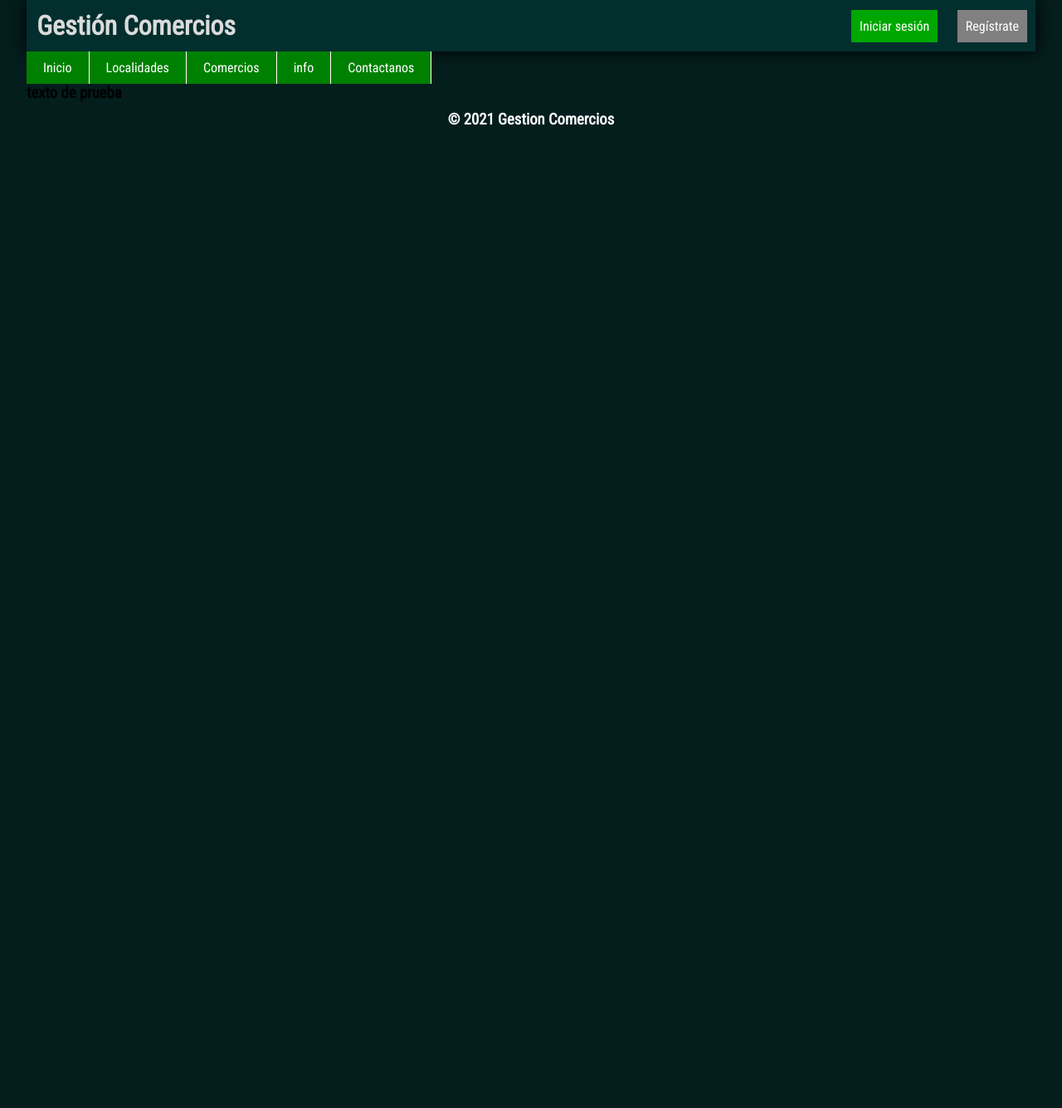
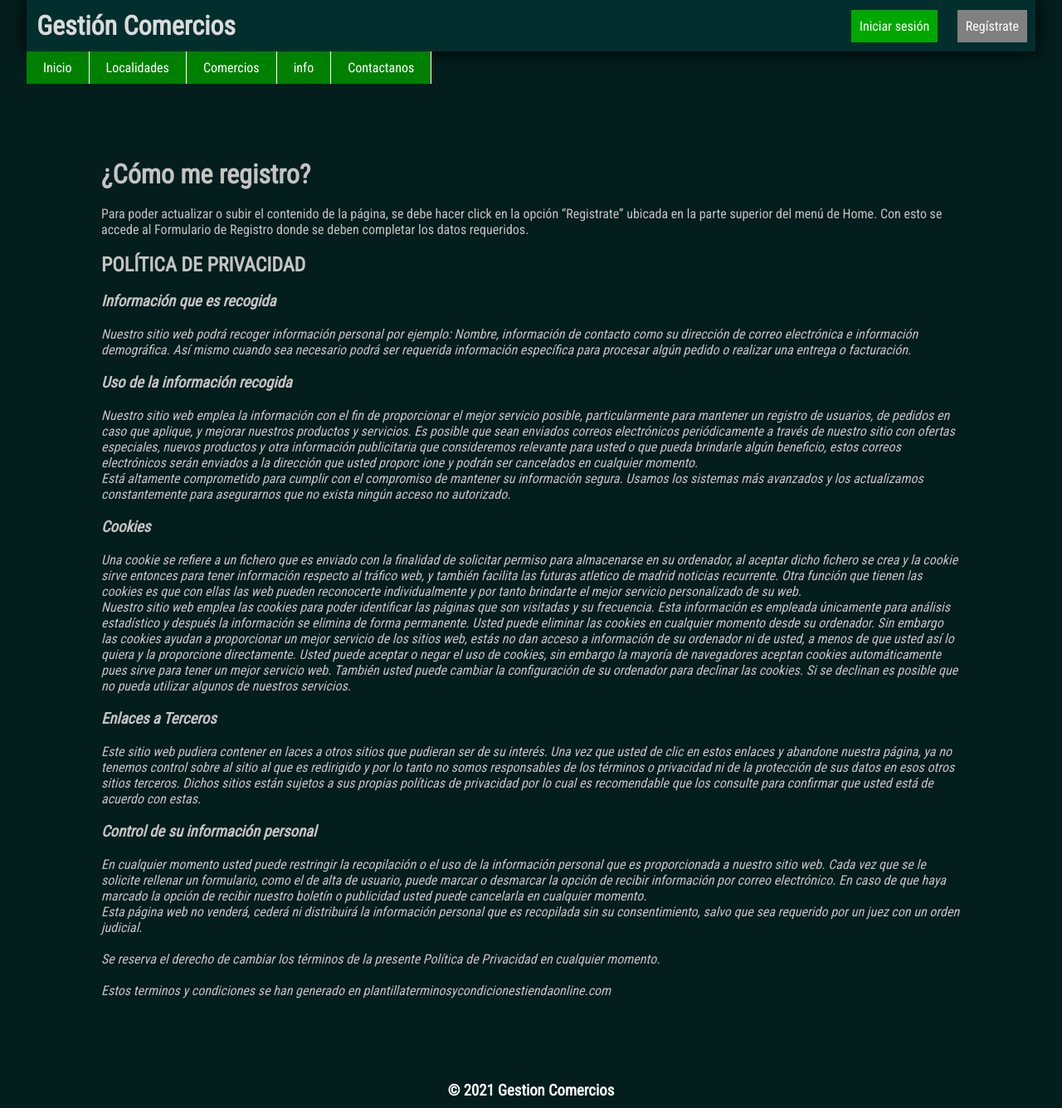
Before and after one commit to kapitanl/Proyecto-final-Gestion-Comercios, a Django app: page /info in a window 1280 px wide. Shown: the whole page at 83% size. Before the commit the page ends 151 px from the top, so only its background shows below. Run offline with Django 3.2, Linux system fonts and the light colour scheme.

Commit message:
se ha agregado contenido a info, contactanos y un sistema de envío de mails con sus respectivos diseños

```diff
--- a/GestionComerciosApp/static/listas.css
+++ b/GestionComerciosApp/static/listas.css
@@ -35,3 +35,24 @@
     background: rgb(3, 15, 15)
 
 }
+/*Contenido de info*/
+.info{
+    margin: 90px;
+}
+.info h1{
+    color : rgb(196, 195, 195);
+}
+.info p{
+    color: rgb(196, 195, 195);
+}
+.info h2{
+    color: rgb(196, 195, 195);
+}
+.info h3{
+    color: rgb(196, 195, 195);
+}
+
+/*contenido de contáctanos también en info*/
+
+
+/* Mensaje de envío de correo también en info*/
--- a/GestionComerciosApp/templates/info.html
+++ b/GestionComerciosApp/templates/info.html
@@ -3,6 +3,52 @@
 
 {% block section %}
 
-<h3> texto de prueba </h3>
+<div class="info">
+    <h1>¿Cómo me registro?</h1>
+    <br>
+    <p>Para poder actualizar o subir el contenido de la página, se debe hacer click en la opción “Registrate” ubicada en la parte superior del menú de  Home. Con esto se accede al Formulario de Registro donde se deben completar los datos requeridos.</p>
+
+    <br>
+    <h2>POLÍTICA DE PRIVACIDAD</h2>
+    <br>
+    <h3><em>Información que es recogida</h3>
+    <br>
+
+    <p>Nuestro sitio web podrá recoger información personal por ejemplo: Nombre,  información de contacto como  su dirección de correo electrónica e información demográfica. Así mismo cuando sea necesario podrá ser requerida información específica para procesar algún pedido o realizar una entrega o facturación.</p>
+    <br>
+    <h3>Uso de la información recogida</h3>
+    <br>
+
+    <p>Nuestro sitio web emplea la información con el fin de proporcionar el mejor servicio posible, particularmente para mantener un registro de usuarios, de pedidos en caso que aplique, y mejorar nuestros productos y servicios.  Es posible que sean enviados correos electrónicos periódicamente a través de nuestro sitio con ofertas especiales, nuevos productos y otra información publicitaria que consideremos relevante para usted o que pueda brindarle algún beneficio, estos correos electrónicos serán enviados a la dirección que usted proporc ione y podrán ser cancelados en cualquier momento.</p>
+
+    <p>Está altamente comprometido para cumplir con el compromiso de mantener su información segura. Usamos los sistemas más avanzados y los actualizamos constantemente para asegurarnos que no exista ningún acceso no autorizado.</p>
+    <br>
+    <h3>Cookies</h3>
+    <br>
+
+    <p>Una cookie se refiere a un fichero que es enviado con la finalidad de solicitar permiso para almacenarse en su ordenador, al aceptar dicho fichero se crea y la cookie sirve entonces para tener información respecto al tráfico web, y también facilita las futuras atletico de madrid noticias recurrente. Otra función que tienen las cookies es que con ellas las web pueden reconocerte individualmente y por tanto brindarte el mejor servicio personalizado de su web.</p>
+
+    <p>Nuestro sitio web emplea las cookies para poder identificar las páginas que son visitadas y su frecuencia. Esta información es empleada únicamente para análisis estadístico y después la información se elimina de forma permanente. Usted puede eliminar las cookies en cualquier momento desde su ordenador. Sin embargo las cookies ayudan a proporcionar un mejor servicio de los sitios web, estás no dan acceso a información de su ordenador ni de usted, a menos de que usted así lo quiera y la proporcione directamente. Usted puede aceptar o negar el uso de cookies, sin embargo la mayoría de navegadores aceptan cookies automáticamente pues sirve para tener un mejor servicio web. También usted puede cambiar la configuración de su ordenador para declinar las cookies. Si se declinan es posible que no pueda utilizar algunos de nuestros servicios.</p>
+
+    <br>
+    <h3>Enlaces a Terceros</h3>
+    <br>
+
+    <p>Este sitio web pudiera contener en laces a otros sitios que pudieran ser de su interés. Una vez que usted de clic en estos enlaces y abandone nuestra página, ya no tenemos control sobre al sitio al que es redirigido y por lo tanto no somos responsables de los términos o privacidad ni de la protección de sus datos en esos otros sitios terceros. Dichos sitios están sujetos a sus propias políticas de privacidad por lo cual es recomendable que los consulte para confirmar que usted está de acuerdo con estas.</p>
+
+    <br>
+    <h3>Control de su información personal</h3>
+    <br>
+
+    <p>En cualquier momento usted puede restringir la recopilación o el uso de la información personal que es proporcionada a nuestro sitio web.  Cada vez que se le solicite rellenar un formulario, como el de alta de usuario, puede marcar o desmarcar la opción de recibir información por correo electrónico.  En caso de que haya marcado la opción de recibir nuestro boletín o publicidad usted puede cancelarla en cualquier momento.</p>
+
+    <p>Esta página web no venderá, cederá ni distribuirá la información personal que es recopilada sin su consentimiento, salvo que sea requerido por un juez con un orden judicial.</p>
+
+    <br>
+    <p>Se reserva el derecho de cambiar los términos de la presente Política de Privacidad en cualquier momento.</p>
+    <br>
+
+    <p>Estos terminos y condiciones se han generado en plantillaterminosycondicionestiendaonline.com</p></em>
+</div>
 
 {% endblock %}
--- a/GestionComerciosApp/views.py
+++ b/GestionComerciosApp/views.py
@@ -1,6 +1,9 @@
 from django.shortcuts import render, redirect
 from .models import PostDeComerciosForms, ProductosForms,ComercioForms,LocalidadesForms, CategoriaProductos
 from UsuariosApp.models import ImgPerfil
+from django.conf import settings
+from django.core.mail import send_mail
+from django.template.loader import get_template
 # Create your views here.
 
 
@@ -43,6 +46,16 @@ def info(request):
     return render(request, 'info.html')
 
 def contactanos(request):
+    if request.method == 'POST':
+
+        Subject = request.POST["Asunto"]
+        message = request.POST["Mensaje"] + " " + request.POST["Email"]
+        email_from = settings.EMAIL_HOST_USER
+        recipient_list = ["pruebaproyectof4@gmail.com"]
+        send_mail (Subject, message, email_from, recipient_list)
+
+        return render(request, 'mensaje.html')
+
     return render(request, 'contactanos.html')
 
 def categoriaDeProductos(request, id):
```
Also changed, not shown: GestionComercios/settings.py (+7 -0 lines), GestionComerciosApp/templates/contactanos.html (+14 -1 lines), GestionComerciosApp/templates/mensaje.html (added, +9 -0 lines).
